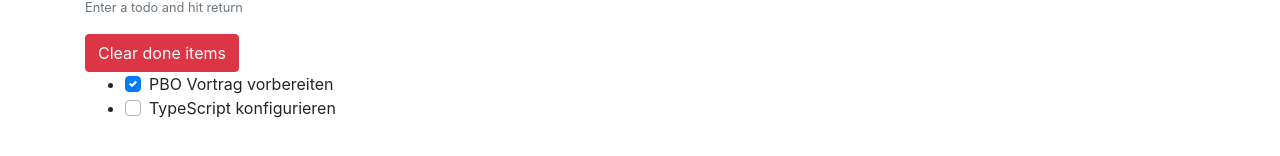
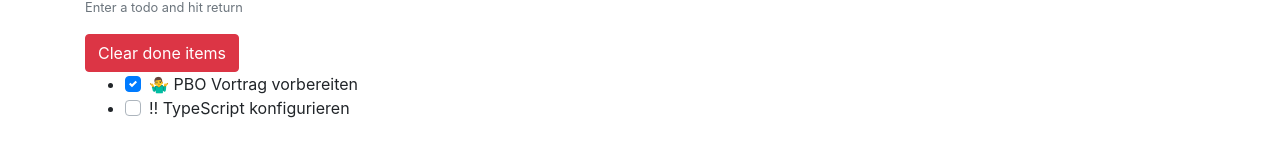
Before and after one commit to revilovs/typescript-vue-demo, a Vue app: page / in a window 1280 px wide. Shown: the part 376-532 px from the top of the page. Built offline with nearby package versions, Linux system fonts and the light colour scheme.

Commit message:
Modify Todo interface and fix resulting errors

```diff
--- a/src/App.vue
+++ b/src/App.vue
@@ -15,22 +15,28 @@
 import ToDoItem from './components/ToDoItem.vue';
 import CreateToDoInput from './components/CreateTodoInput.vue';
 import Vue from 'vue';
-import Todo from './types'
+import {Todo, Priority} from './types'
 
 export default Vue.extend({
   name: 'App',
-  data (): {todos: Todo[]} {
+  data (): {todos: Todo[], nextID: number} {
     return {
       todos: [
         {
+          id: 0,
           description: 'PBO Vortrag vorbereiten',
-          done: true
+          done: true,
+          priority: '🤷‍♂️'
         },
         {
+          id: 1,
           description: 'TypeScript konfigurieren',
-          done: false
+          done: false,
+          priority: '‼'
         }
-      ]
+      ],
+
+      nextID: 2
     }
   },
 
@@ -42,8 +48,10 @@ export default Vue.extend({
   methods: {
     addTodo: function(event: {description: string}) {
       this.todos.push({
+        id: this.nextID++,
         description: event.description,
-        done: false
+        done: false,
+        priority: '❗️'
       })
     },
 
--- a/src/components/ToDoItem.vue
+++ b/src/components/ToDoItem.vue
@@ -1,14 +1,14 @@
 <template>
     <li>
         <b-form-checkbox v-model="done">
-            {{todo.description}}
+            {{todo.priority}} {{todo.description}}
         </b-form-checkbox>
     </li>
 </template>
 
 <script lang="ts">
 import Vue from 'vue';
-import Todo from '../types'
+import {Todo} from '../types'
 
 export default Vue.extend({
     name: 'ToDoItem',
--- a/src/types.ts
+++ b/src/types.ts
@@ -1,4 +1,8 @@
-export default interface Todo {
+export interface Todo {
+    id: number;
     description: string;
     done: boolean;
+    priority: Priority
 }
+
+export type Priority = '🤷‍♂️'| '❗️' | '‼';
```
